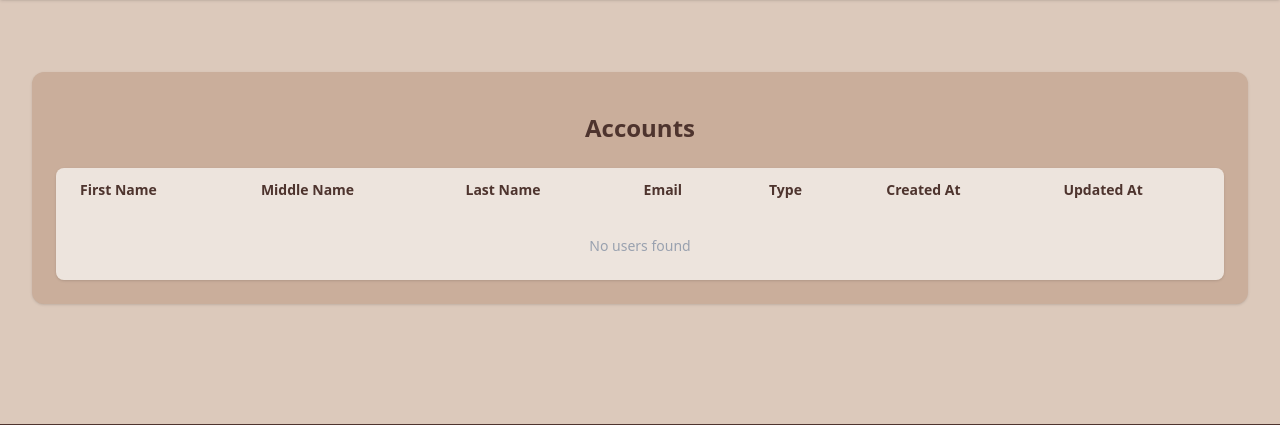
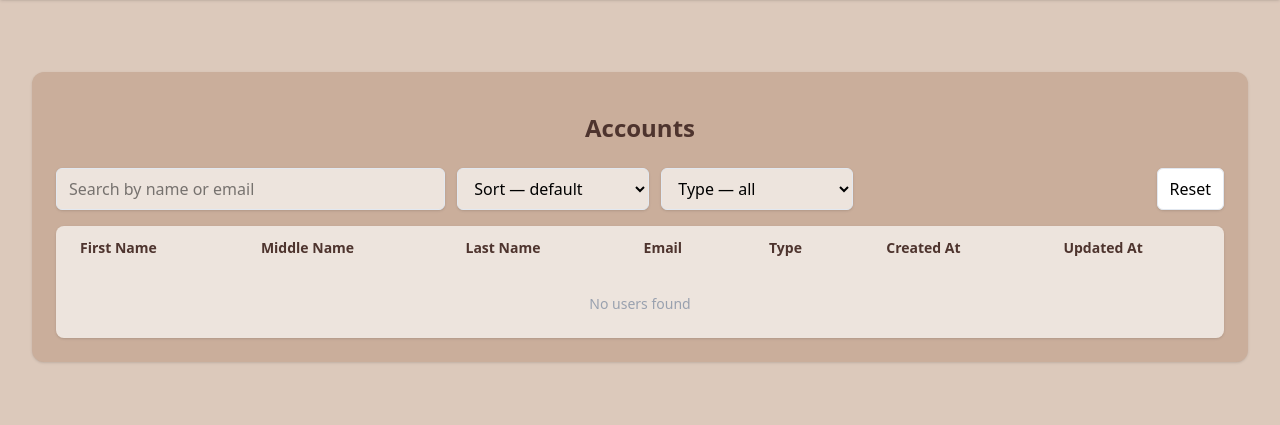
Before and after one commit to IhaveNoIdead/CI4-MyCoffee2, a CodeIgniter 4 app: the page made by backend/app/Views/admin/accountsPage.php in a window 1280 px wide. Shown: the part 160-585 px from the top of the page. Run offline with PHP 8.4 and a stand-in for CodeIgniter, Linux system fonts and the light colour scheme; the template is opened without the code that fills it, so the values that code supplies are empty; some libraries are stand-ins or nearby versions.

Commit message:
feat: (Search and sorting panel) Add search and sorting

```diff
--- a/backend/app/Views/admin/accountsPage.php
+++ b/backend/app/Views/admin/accountsPage.php
@@ -15,7 +15,7 @@
                 <div class="mb-6">
                     <h2 class="text-2xl text-center text-color-dark-espresso font-bold mt-4 mb-4 mx-4">Accounts</h2>
                 </div>
-
+                <?= view('components/control_panels/filter_search_sort/adminAccounts') ?>
                 <div class="overflow-x-auto rounded-lg shadow">
                     <table class="min-w-full text-sm text-left text-color-dark-espresso">
                         <thead class="color-light-latte">
--- /dev/null
+++ b/backend/app/Views/components/control_panels/filter_search_sort/adminAccounts.php
@@ -0,0 +1,134 @@
+<form id="accountsFilterForm" onsubmit="return false;" class="flex sm:flex-row flex-col sm:items-center gap-3 mb-4">
+    <input type="search" id="accounts_query" placeholder="Search by name or email" class="shadow-sm px-3 py-2 color-light-latte border border-slate-200 rounded-md focus:outline-none focus:ring-2 focus:ring-indigo-500 w-full sm:w-1/3">
+
+    <select id="accounts_sort" class="shadow-sm px-3 py-2 color-light-latte border border-slate-200 rounded-md focus:outline-none w-full sm:w-48 cursor-pointer">
+        <option value="">Sort — default</option>
+        <option value="name_asc">Name A → Z</option>
+        <option value="name_desc">Name Z → A</option>
+        <option value="email_asc">Email A → Z</option>
+        <option value="email_desc">Email Z → A</option>
+    </select>
+
+    <select id="accounts_type" class="shadow-sm px-3 py-2 color-light-latte border border-slate-200 rounded-md focus:outline-none w-full sm:w-48 cursor-pointer">
+        <option value="all">Type — all</option>
+        <option value="manager">Manager</option>
+        <option value="admin">Admin</option>
+        <option value="employee">Employee</option>
+        <option value="premium_client">Premium Client</option>
+        <option value="regular_client">Regular Client</option>
+    </select>
+
+    <div class="flex color-light-latte gap-2 ml-auto  rounded-md">
+        <button type="button" id="accountsResetBtn" class="inline-flex items-center bg-white hover:bg-slate-50 shadow-sm px-3 py-2 border border-slate-200 rounded-md cursor-pointer">Reset</button>
+    </div>
+</form>
+
+<script>
+    (function() {
+        function waitForTable(maxAttempts = 40, interval = 50) {
+            return new Promise((resolve) => {
+                let attempts = 0;
+                const intervalId = setInterval(() => {
+                    const table = document.querySelector('table');
+                    attempts++;
+                    if (table || attempts >= maxAttempts) {
+                        clearInterval(intervalId);
+                        resolve(table);
+                    }
+                }, interval);
+            });
+        }
+
+        function initForTable(table) {
+            if (!table) return;
+
+            const queryInput = document.getElementById('accounts_query');
+            const sortSelect = document.getElementById('accounts_sort');
+            const typeSelect = document.getElementById('accounts_type');
+            const resetBtn = document.getElementById('accountsResetBtn');
+
+            // Build array snapshot of rows with searchable fields
+            const rows = Array.from(table.querySelectorAll('tbody tr'));
+            const snapshot = rows.map(row => {
+                const cols = Array.from(row.querySelectorAll('td'));
+                const name = (
+                    ((cols[0]?.textContent ?? '') + ' ' +
+                     (cols[1]?.textContent ?? '') + ' ' +
+                     (cols[2]?.textContent ?? '')).trim().toLocaleLowerCase()
+                );
+                const email = (cols[3] ? cols[3].textContent.trim() : '').toLowerCase();
+                const type = (cols[4] ? cols[4].textContent.trim() : '').toLowerCase();
+                return {
+                    row,
+                    name,
+                    email,
+                    type,
+                    html: row.outerHTML
+                };
+            });
+
+            function render(list) {
+                const tbody = table.querySelector('tbody');
+                if (!list.length) {
+                    tbody.innerHTML = '<tr><td class="p-3" colspan="8">No accounts match your search.</td></tr>';
+                    return;
+                }
+                tbody.innerHTML = list.map(i => i.html).join('\n');
+            }
+
+            function apply() {
+                const query = (queryInput.value || '').toLowerCase().trim();
+                const sort = sortSelect.value;
+                const typeFilter = (typeSelect && typeSelect.value) ? typeSelect.value : 'all';
+
+                let out = snapshot.filter(item => {
+                    if (query && !(item.name.includes(query) || item.email.includes(query)))
+                    {
+                        return false;
+                    }
+
+                    // type filtering
+                    if (typeFilter && typeFilter !== 'all')
+                    {
+                        if (typeFilter === 'employee')
+                        {
+                            if (item.type === 'regular_client' || item.type === 'premium_client' || item.type === '')
+                            return false;
+                        }
+                        else
+                        {
+                            if (item.type !== typeFilter)
+                            return false;
+                        }
+                    }
+                    return true;
+                });
+
+                if (sort === 'name_asc') out.sort((a, b) => a.name.localeCompare(b.name));
+                else if (sort === 'name_desc') out.sort((a, b) => b.name.localeCompare(a.name));
+                else if (sort === 'email_asc') out.sort((a, b) => a.email.localeCompare(b.email));
+                else if (sort === 'email_desc') out.sort((a, b) => b.email.localeCompare(a.email));
+
+                render(out);
+            }
+
+            [queryInput, sortSelect, typeSelect].forEach(el => el && el.addEventListener('input', apply));
+            resetBtn && resetBtn.addEventListener('click', () => {
+                queryInput.value = '';
+                sortSelect.value = '';
+                if (typeSelect) typeSelect.value = 'all';
+                apply();
+            });
+
+            // initial
+            apply();
+        }
+
+        // Wait for DOM ready and the table to exist (useful if table is rendered server-side after this include)
+        if (document.readyState === 'complete' || document.readyState === 'interactive') {
+            waitForTable().then(initForTable);
+        } else {
+            document.addEventListener('DOMContentLoaded', () => waitForTable().then(initForTable));
+        }
+    })();
+</script>
```
